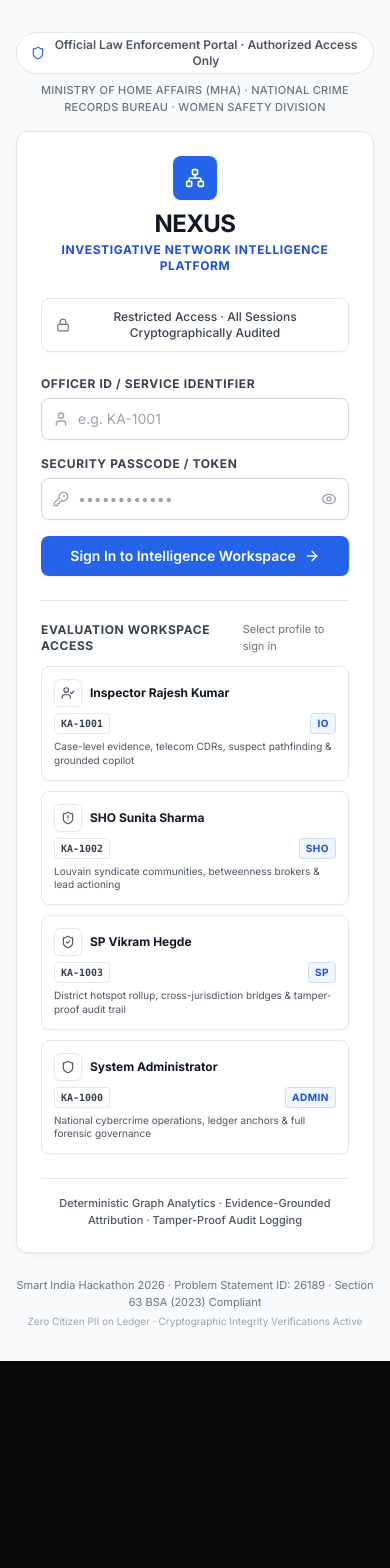
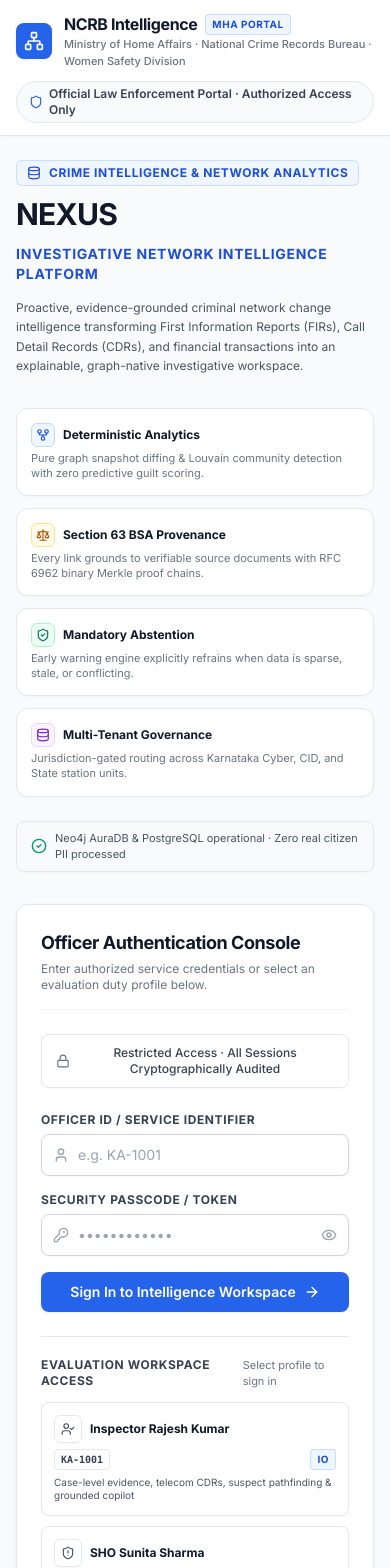
Before and after one commit to acchasujal/Nexus, a React (Vite) app in the folder frontend/: page /login in a window 390 px wide. Shown: the top 1568 px of the page. Before the commit the page ends 1361 px from the top, so only its background shows below. Built offline with nearby package versions, Linux system fonts and the light colour scheme.

Commit message:
feat(frontend): make login screen full-width and responsive with institutional intelligence overview

```diff
--- a/frontend/src/pages/Login.tsx
+++ b/frontend/src/pages/Login.tsx
@@ -15,7 +15,11 @@ import {
   Loader2,
   AlertCircle,
   KeyRound,
-  ArrowRight
+  ArrowRight,
+  Scale,
+  GitFork,
+  Database,
+  CheckCircle2,
 } from 'lucide-react'
 
 interface OfficerProfile {
@@ -129,34 +133,130 @@ export default function Login() {
   }
 
   return (
-    <div className="flex min-h-screen flex-col justify-between bg-neutral-50 text-neutral-800 px-4 py-8 sm:px-6 lg:px-8">
-      {/* Top Institutional Header */}
-      <header className="w-full max-w-xl mx-auto flex flex-col items-center text-center space-y-2">
-        <div className="inline-flex items-center gap-2 rounded-full border border-neutral-200 bg-white px-3.5 py-1 text-xs font-semibold text-neutral-600 shadow-2xs">
+    <div className="min-h-screen flex flex-col justify-between bg-neutral-50 text-neutral-800">
+      {/* Top Institutional Masthead Bar — Full Width */}
+      <header className="w-full border-b border-neutral-200/90 bg-white px-4 sm:px-6 lg:px-10 py-3 shadow-2xs">
+        <div className="w-full max-w-7xl mx-auto flex flex-col sm:flex-row items-center justify-between gap-3">
+          <div className="flex items-center gap-3">
+            <div className="flex h-9 w-9 shrink-0 items-center justify-center rounded-lg bg-blue-600 text-white shadow-xs">
+              <Network className="h-5 w-5" />
+            </div>
+            <div>
+              <div className="flex items-center gap-2">
+                <span className="text-base font-black tracking-tight text-neutral-900">NCRB Intelligence</span>
+                <span className="text-[10px] font-bold text-blue-700 bg-blue-50 border border-blue-200/80 px-1.5 py-0.5 rounded uppercase tracking-wider">
+                  MHA Portal
+                </span>
+              </div>
+              <p className="text-[11px] text-neutral-500 font-medium">
+                Ministry of Home Affairs · National Crime Records Bureau · Women Safety Division
+              </p>
+            </div>
+          </div>
+
+          <div className="flex flex-wrap items-center gap-2">
+            <div className="inline-flex items-center gap-1.5 rounded-full border border-neutral-200 bg-neutral-50 px-3 py-1 text-xs font-semibold text-neutral-700">
               <Shield className="h-3.5 w-3.5 text-blue-600 shrink-0" />
               <span>Official Law Enforcement Portal · Authorized Access Only</span>
             </div>
-        <p className="text-[11px] font-medium tracking-wide text-neutral-500 uppercase">
-          Ministry of Home Affairs (MHA) · National Crime Records Bureau · Women Safety Division
-        </p>
+            <div className="hidden md:inline-flex items-center gap-1 rounded-full border border-amber-200/80 bg-amber-50 px-2.5 py-1 text-[11px] font-bold text-amber-800">
+              <Scale className="h-3 w-3 text-amber-600 shrink-0" />
+              <span>Sec. 63 BSA Compliant</span>
+            </div>
+          </div>
+        </div>
       </header>
 
-      {/* Main Login Card */}
-      <main className="w-full max-w-xl mx-auto my-auto py-4">
-        <div className="rounded-xl border border-neutral-200/90 bg-white p-6 sm:p-8 shadow-sm space-y-6">
-          {/* Brand Header */}
-          <div className="text-center space-y-2">
-            <div className="mx-auto flex h-11 w-11 items-center justify-center rounded-lg bg-blue-600 text-white shadow-xs">
-              <Network className="h-5 w-5" />
+      {/* Main Responsive Grid Layout — Full Width with Max Constraint for Readability */}
+      <main className="w-full flex-1 max-w-7xl mx-auto px-4 sm:px-6 lg:px-10 py-6 sm:py-8 lg:py-12 flex flex-col justify-center">
+        <div className="grid grid-cols-1 lg:grid-cols-12 gap-8 lg:gap-12 items-center w-full">
+          {/* Left Column: Intelligence Operational Overview */}
+          <section aria-label="Platform Intelligence Overview" className="lg:col-span-5 xl:col-span-6 space-y-6">
+            <div className="space-y-2.5">
+              <div className="inline-flex items-center gap-2 text-xs font-bold uppercase tracking-wider text-blue-700 bg-blue-50 border border-blue-200/80 px-2.5 py-1 rounded-md">
+                <Database className="h-3.5 w-3.5" />
+                <span>Crime Intelligence &amp; Network Analytics</span>
               </div>
-            <div>
-              <h1 className="text-2xl font-extrabold tracking-tight text-neutral-900">
+              <h1 className="text-3xl sm:text-4xl font-extrabold tracking-tight text-neutral-900 leading-tight">
                 NEXUS
               </h1>
-              <p className="text-xs font-bold uppercase tracking-wider text-blue-700 mt-0.5">
+              <p className="text-sm sm:text-base font-bold text-blue-700 uppercase tracking-wider">
                 Investigative Network Intelligence Platform
               </p>
+              <p className="text-xs sm:text-sm text-neutral-600 leading-relaxed pt-1 max-w-xl">
+                Proactive, evidence-grounded criminal network change intelligence transforming First Information Reports (FIRs), Call Detail Records (CDRs), and financial transactions into an explainable, graph-native investigative workspace.
+              </p>
             </div>
+
+            {/* Architecture Highlights Grid */}
+            <div className="grid grid-cols-1 sm:grid-cols-2 gap-3 pt-2">
+              <div className="rounded-xl border border-neutral-200/90 bg-white p-3.5 shadow-2xs space-y-1">
+                <div className="flex items-center gap-2 text-neutral-900 font-bold text-xs">
+                  <div className="h-6 w-6 rounded-md bg-blue-50 border border-blue-200 text-blue-700 flex items-center justify-center shrink-0">
+                    <GitFork className="h-3.5 w-3.5" />
+                  </div>
+                  <span>Deterministic Analytics</span>
+                </div>
+                <p className="text-[11px] text-neutral-500 leading-snug">
+                  Pure graph snapshot diffing &amp; Louvain community detection with zero predictive guilt scoring.
+                </p>
+              </div>
+
+              <div className="rounded-xl border border-neutral-200/90 bg-white p-3.5 shadow-2xs space-y-1">
+                <div className="flex items-center gap-2 text-neutral-900 font-bold text-xs">
+                  <div className="h-6 w-6 rounded-md bg-amber-50 border border-amber-200 text-amber-700 flex items-center justify-center shrink-0">
+                    <Scale className="h-3.5 w-3.5" />
+                  </div>
+                  <span>Section 63 BSA Provenance</span>
+                </div>
+                <p className="text-[11px] text-neutral-500 leading-snug">
+                  Every link grounds to verifiable source documents with RFC 6962 binary Merkle proof chains.
+                </p>
+              </div>
+
+              <div className="rounded-xl border border-neutral-200/90 bg-white p-3.5 shadow-2xs space-y-1">
+                <div className="flex items-center gap-2 text-neutral-900 font-bold text-xs">
+                  <div className="h-6 w-6 rounded-md bg-emerald-50 border border-emerald-200 text-emerald-700 flex items-center justify-center shrink-0">
+                    <ShieldCheck className="h-3.5 w-3.5" />
+                  </div>
+                  <span>Mandatory Abstention</span>
+                </div>
+                <p className="text-[11px] text-neutral-500 leading-snug">
+                  Early warning engine explicitly refrains when data is sparse, stale, or conflicting.
+                </p>
+              </div>
+
+              <div className="rounded-xl border border-neutral-200/90 bg-white p-3.5 shadow-2xs space-y-1">
+                <div className="flex items-center gap-2 text-neutral-900 font-bold text-xs">
+                  <div className="h-6 w-6 rounded-md bg-purple-50 border border-purple-200 text-purple-700 flex items-center justify-center shrink-0">
+                    <Database className="h-3.5 w-3.5" />
+                  </div>
+                  <span>Multi-Tenant Governance</span>
+                </div>
+                <p className="text-[11px] text-neutral-500 leading-snug">
+                  Jurisdiction-gated routing across Karnataka Cyber, CID, and State station units.
+                </p>
+              </div>
+            </div>
+
+            {/* Operational Status Pill */}
+            <div className="rounded-lg border border-neutral-200 bg-neutral-100/70 px-3.5 py-2 flex items-center gap-2 text-[11px] text-neutral-600 shadow-2xs">
+              <CheckCircle2 className="h-4 w-4 text-emerald-600 shrink-0" />
+              <span>Neo4j AuraDB &amp; PostgreSQL operational · Zero real citizen PII processed</span>
+            </div>
+          </section>
+
+          {/* Right Column: Authentication Console */}
+          <section aria-label="Officer Authentication Form" className="lg:col-span-7 xl:col-span-6 w-full">
+            <div className="rounded-xl border border-neutral-200/90 bg-white p-6 sm:p-8 shadow-sm space-y-6 w-full">
+              {/* Form Title & Subtitle */}
+              <div className="border-b border-neutral-100 pb-4 space-y-1">
+                <h2 className="text-lg font-bold text-neutral-900 tracking-tight">
+                  Officer Authentication Console
+                </h2>
+                <p className="text-xs text-neutral-500">
+                  Enter authorized service credentials or select an evaluation duty profile below.
+                </p>
               </div>
 
               {/* Security Notice Banner */}
@@ -265,7 +365,7 @@ export default function Login() {
                 </button>
               </form>
 
-          {/* Authorized Officer Fast-Select */}
+              {/* Authorized Officer Fast-Select Duty Profiles */}
               <div className="border-t border-neutral-200/90 pt-5 space-y-3">
                 <div className="flex items-center justify-between">
                   <span className="text-xs font-bold uppercase tracking-wider text-neutral-700">
@@ -322,16 +422,20 @@ export default function Login() {
                 </p>
               </div>
             </div>
+          </section>
+        </div>
       </main>
 
-      {/* Page Footer */}
-      <footer className="w-full max-w-xl mx-auto text-center space-y-1 pt-2">
+      {/* Page Footer — Full Width */}
+      <footer className="w-full border-t border-neutral-200/90 bg-white px-4 sm:px-6 lg:px-10 py-3.5 text-xs text-neutral-500 shadow-2xs">
+        <div className="w-full max-w-7xl mx-auto flex flex-col sm:flex-row items-center justify-between gap-2">
           <p className="text-[11px] text-neutral-500">
-          Smart India Hackathon 2026 · Problem Statement ID: 26189 · Section 63 BSA (2023) Compliant
+            Smart India Hackathon 2026 · Problem Statement ID: 26189 · Ministry of Home Affairs (MHA)
           </p>
           <p className="text-[10px] text-neutral-400">
-          Zero Citizen PII on Ledger · Cryptographic Integrity Verifications Active
+            Section 63 BSA (2023) Compliant · Zero Real Citizen PII · Tamper-Evident Ledger Provenance
           </p>
+        </div>
       </footer>
     </div>
   )
--- a/frontend/src/pages/Patterns.tsx
+++ b/frontend/src/pages/Patterns.tsx
@@ -12,7 +12,7 @@
  * 8. Crime Hotspots (Concentration density, drilldown)
  * 9. Repeat-Case Entities (Entity-resolved aliases, district spread)
  */
-import { useState, useEffect } from 'react'
+import { useState, useEffect, useRef } from 'react'
 import { Link } from 'react-router-dom'
 import {
   Layers, Network, Users, Share2, AlertTriangle, ShieldCheck, Inbox,
@@ -95,25 +95,33 @@ export default function Patterns() {
   const [communities, setCommunities] = useState<CommunityItem[]>([])
   const [graphBridges, setGraphBridges] = useState<BridgeItem[]>([])
   const [isGraphAlgoLoading, setIsGraphAlgoLoading] = useState<boolean>(true)
+  const isMountedRef = useRef<boolean>(true)
 
   const loadGraphAlgos = (setLoading = true) => {
-    if (setLoading) setIsGraphAlgoLoading(true)
+    if (setLoading && isMountedRef.current) setIsGraphAlgoLoading(true)
     return Promise.all([
       apiClient.getCommunities().catch(() => []),
       apiClient.getBridges().catch(() => []),
     ])
       .then(([commData, bridgeData]) => {
+        if (!isMountedRef.current) return
         setCommunities(Array.isArray(commData) ? (commData as CommunityItem[]) : [])
         setGraphBridges(Array.isArray(bridgeData) ? (bridgeData as BridgeItem[]) : [])
       })
       .finally(() => {
-        setIsGraphAlgoLoading(false)
+        if (isMountedRef.current) {
+          setIsGraphAlgoLoading(false)
+        }
       })
   }
 
   // Initial load of graph modularity
   useEffect(() => {
+    isMountedRef.current = true
     loadGraphAlgos(false)
+    return () => {
+      isMountedRef.current = false
+    }
   }, [])
 
   const handleRefreshAll = async () => {
```
Also changed, not shown: 1 other file (tests, documents, lock files or other folders). Lines whose indentation alone changed are shown as unchanged.
